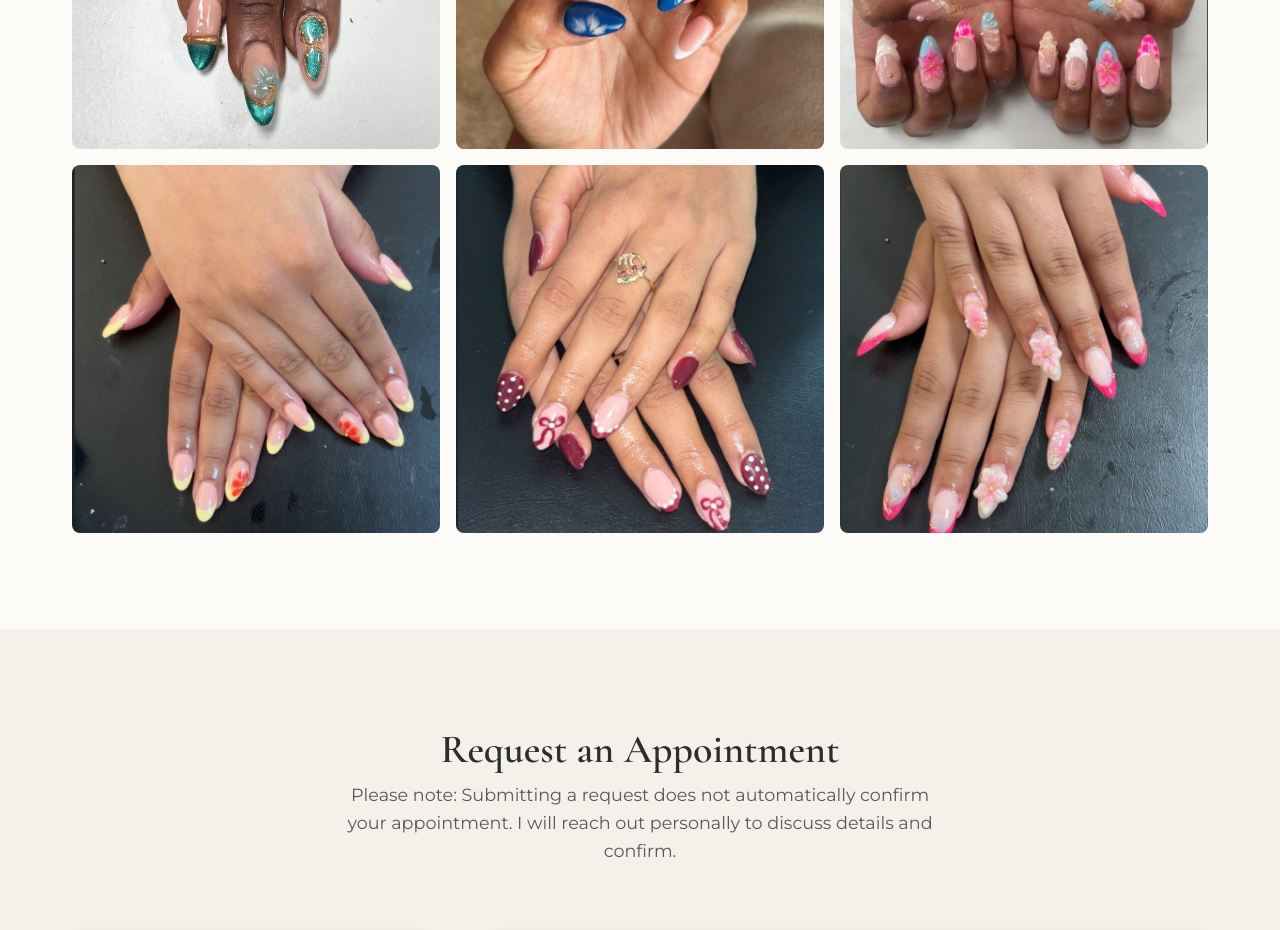
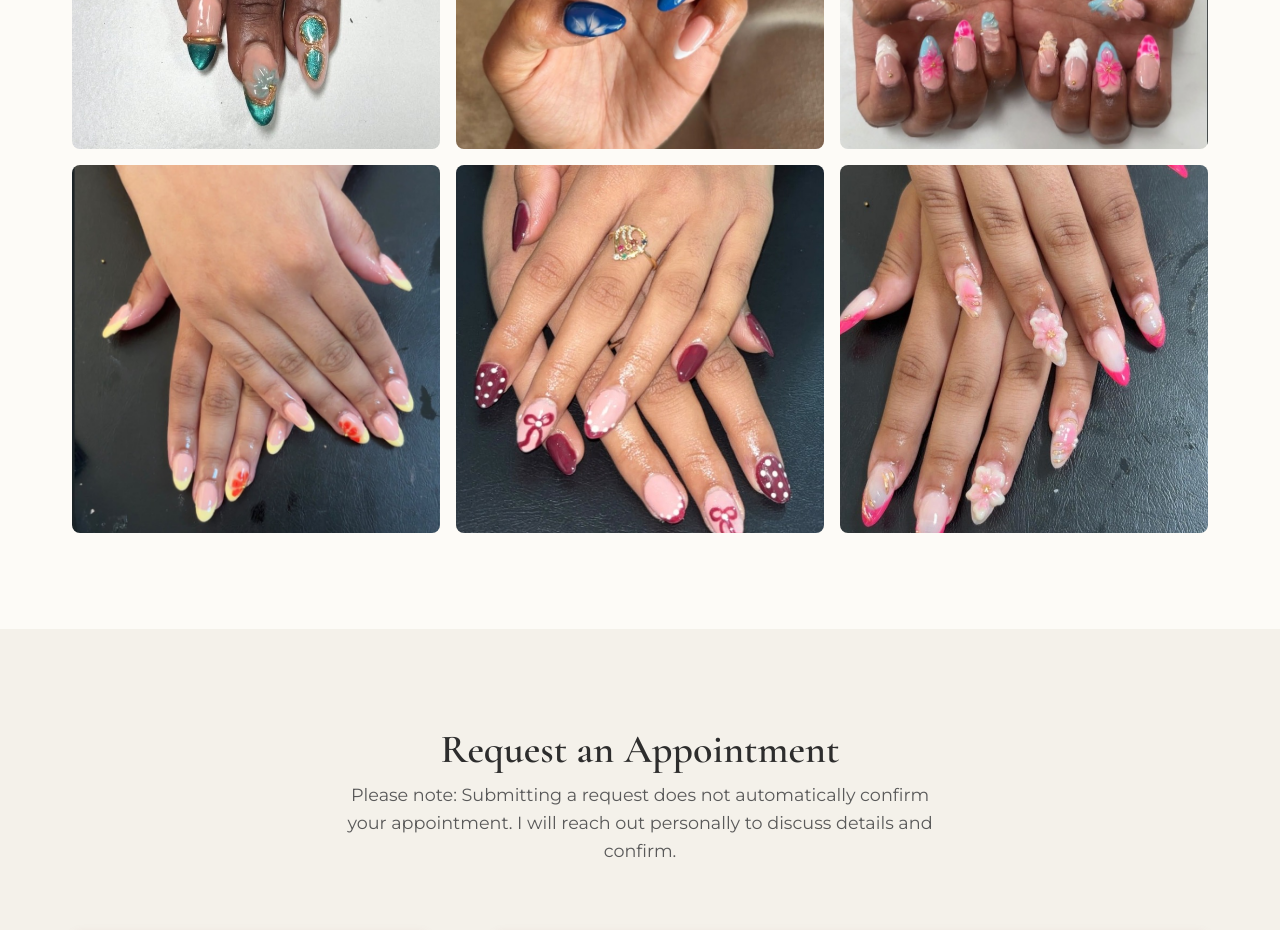
Before and after one commit to SAkula-12/Nails-by-Anvi, a website: page index.html in a window 1280 px wide. Shown: the part 2940-3870 px from the top of the page. Drawn offline with nearby package versions, Linux system fonts and the light colour scheme.

Commit message:
Zoom and adjust position for images 5 and 6

```diff
--- a/index.html
+++ b/index.html
@@ -173,16 +173,16 @@
                     </div>
                     <!-- Gallery Item 5 -->
                     <div class="gallery-item">
-                        <img src="images/portfolio_5.jpg"
-                            alt="Burgundy nail art with polka dots and bows" loading="lazy" style="object-position: 50% 70%;">
+                        <img id="gallery-img-5" src="images/portfolio_5.jpg"
+                            alt="Burgundy nail art with polka dots and bows" loading="lazy" style="object-position: 50% 80%;">
                         <div class="gallery-overlay">
                             <span>Detailed Art</span>
                         </div>
                     </div>
                     <!-- Gallery Item 6 -->
                     <div class="gallery-item">
-                        <img src="images/portfolio_6.jpg"
-                            alt="Pink french tips with 3D floral nail art" loading="lazy" style="object-position: 50% 80%;">
+                        <img id="gallery-img-6" src="images/portfolio_6.jpg"
+                            alt="Pink french tips with 3D floral nail art" loading="lazy" style="object-position: 50% 95%;">
                         <div class="gallery-overlay">
                             <span>3D Art / French</span>
                         </div>
--- a/style.css
+++ b/style.css
@@ -709,3 +709,7 @@ ul {
         padding: var(--space-lg) 0;
     }
 }
+
+/* Custom Zoom for Gallery Images 5 and 6 */
+#gallery-img-5, #gallery-img-6 { transform: scale(1.15); }
+.gallery-item:hover #gallery-img-5, .gallery-item:hover #gallery-img-6 { transform: scale(1.22); }
```
